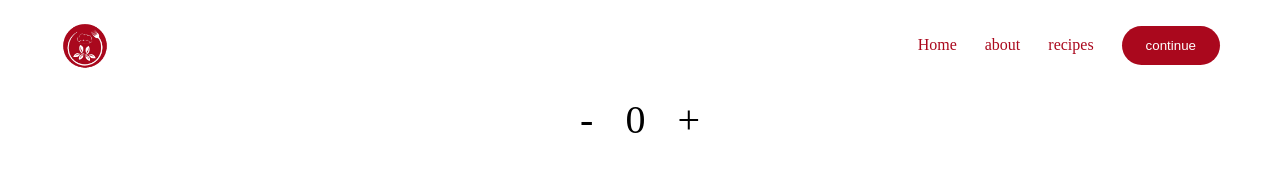
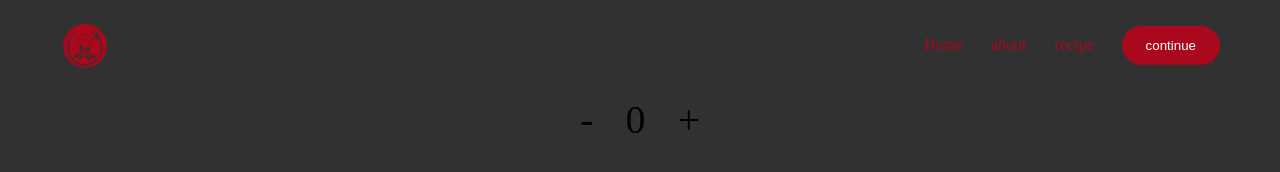
Before and after one commit to Chic-code/javascript-dom-learning, a plain HTML site: page index.html in a window 1280 px wide. Drawn offline with nearby package versions, Linux system fonts and the light colour scheme.

Commit message:
new update

```diff
--- a/index.html
+++ b/index.html
@@ -21,7 +21,7 @@
               <a href="#">about</a>
             </li>
             <li class="nav-item">
-              <a href="#">recipes</a>
+              <a href="#">recipe</a>
             </li>
             <button class="btn">continue</button>
         </ul>
--- a/styles.css
+++ b/styles.css
@@ -8,6 +8,7 @@ html,
 body {
   scroll-behavior: smooth;
   overflow-x: hidden;
+  background-color: #313131;
 }
 header {
   /* background-color: blue; */
```
Also changed, not shown: 1 other file.
